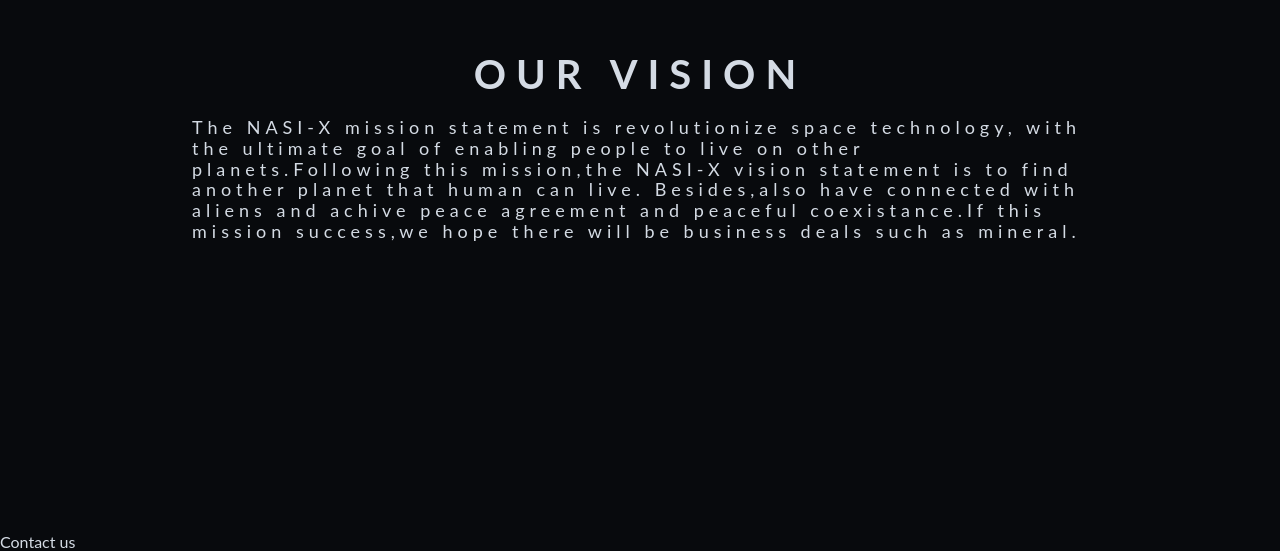
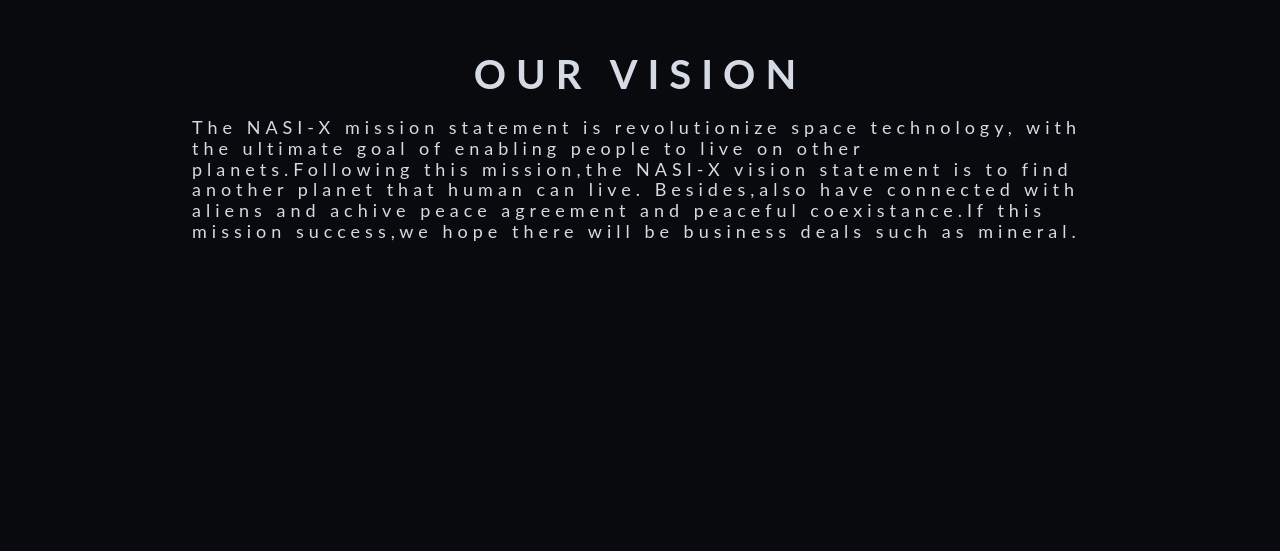
Before and after one commit to Poleric/NASI-X, a plain HTML site: page src/html/index.html in a window 1280 px wide. Shown: the part 2667-3218 px from the top of the page. Drawn offline with Linux system fonts and the light colour scheme.

Commit message:
delete footer

```diff
--- a/src/html/index.html
+++ b/src/html/index.html
@@ -44,6 +44,6 @@
     </main>
     <script src="../js/main.js"></script>
 
-    <footer>Contact us</footer>
+
 </body>
 </html>
```
